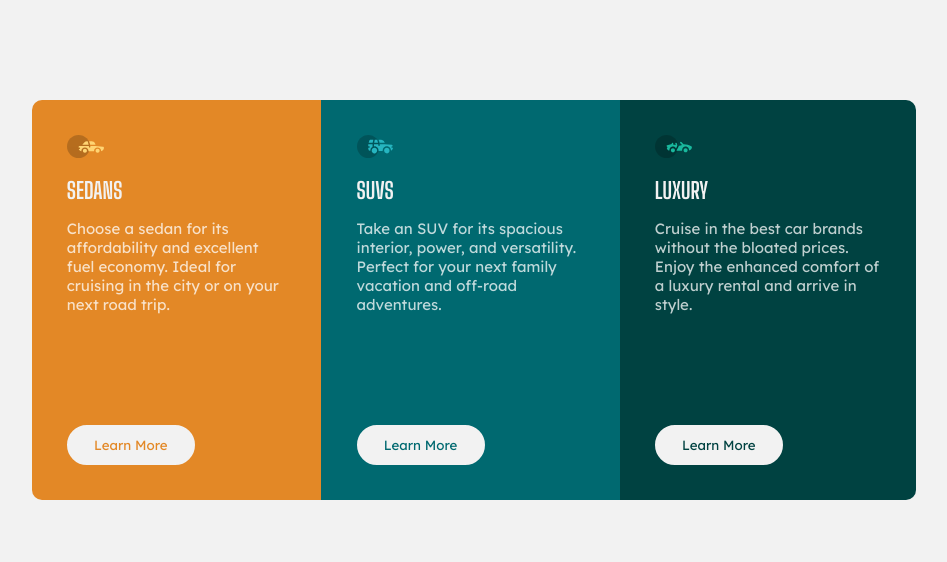
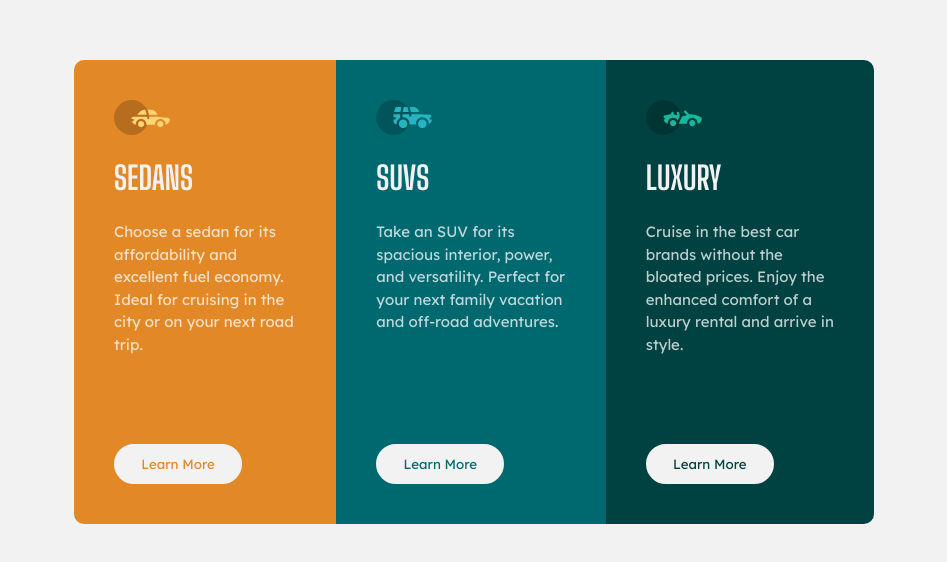
Before and after one commit to grzegorzbors/frontend-mentor-preview-card-component, a plain HTML site: page index.html in a window 1280 px wide. Shown: the part 108-670 px from the top of the page, without its empty margins (166-1113 px from the left). Drawn offline with Linux system fonts and the light colour scheme.

Commit message:
readme cleanup and completion of styles

```diff
--- a/css/styles.css
+++ b/css/styles.css
@@ -14,56 +14,59 @@
   --bold-font: "Big Shoulders Display", cursive;
 }
 
-html {
+* {
   margin: 0;
   padding: 0;
 }
 
 body {
-  overflow: hidden;
-  height: 100vh;
   box-sizing: border-box;
   font-family: var(--default-font);
   font-size: var(--default-font-size);
   background-color: var(--very-light-gray);
+  min-height: 50rem;
   display: flex;
   align-items: center;
-  justify-content: center;
 }
 
 .container {
+  max-width: 50rem;
+  border-radius: 0.625rem;
+  margin: 0 auto;
+  display: flex;
   overflow: hidden;
-  max-width: 70%;
-  min-height: 50%;
-  border-radius: 0.625rem;
-  display: flex;
 }
 
 /* section elements */
 
-section.car-type {
-  padding: 2.2rem;
+.car-type {
+  padding: 2.5rem;
+  min-height: 24rem;
   display: flex;
   flex-direction: column;
+  justify-content: space-between;
 }
 
-section.car-type > img {
-  width: 2.3rem;
+.car-type img {
+  width: 3.5rem;
 }
 
-section.car-type > p {
+.car-type p {
   color: var(--transparent-white);
-  flex: 1;
+  line-height: 1.5;
+  margin: 0;
+  flex-grow: 1;
 }
 
-section.car-type > h2 {
+.car-type h2 {
   color: var(--very-light-gray);
+  font-size: 2rem;
   font-family: var(--bold-font);
   text-transform: uppercase;
-  margin-bottom: 0px;
+  margin: 1.5rem 0;
 }
 
-section.car-type > button {
+.car-type button {
   background: var(--very-light-gray);
   width: 8rem;
   font-family: var(--default-font);
@@ -72,10 +75,9 @@ section.car-type > button {
   border-radius: 25px;
   cursor: pointer;
   transition: all 300ms ease-in-out;
-  bottom: 1.5rem;
 }
 
-section.car-type > button:hover {
+.car-type button:hover {
   background-color: transparent;
   color: var(--very-light-gray);
 }
@@ -106,13 +108,18 @@ section.car-type > button:hover {
   background-color: var(--very-dark-cyan);
 }
 
-@media only screen and (max-width: 375px) {
+@media only screen and (max-width: 768px) {
   body {
-    overflow: scroll;
-    height: 100%;
+    min-height: 80rem;
+    display: flex;
+    align-items: center;
   }
   .container {
     flex-direction: column;
-    max-width: 90%;
+  }
+
+  .car-type {
+    min-height: 20rem;
+    max-width: 11.76rem;
   }
 }
```
Also changed, not shown: 1 other file.
